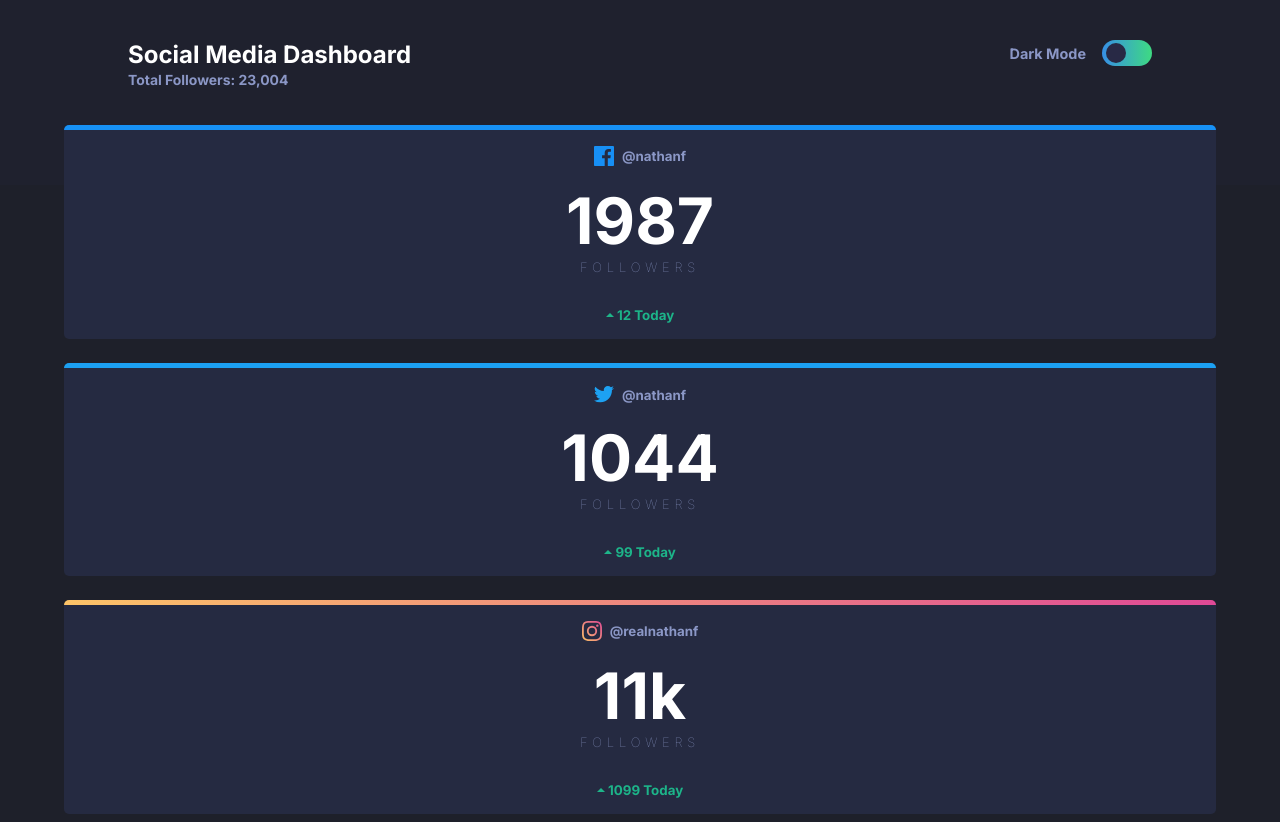
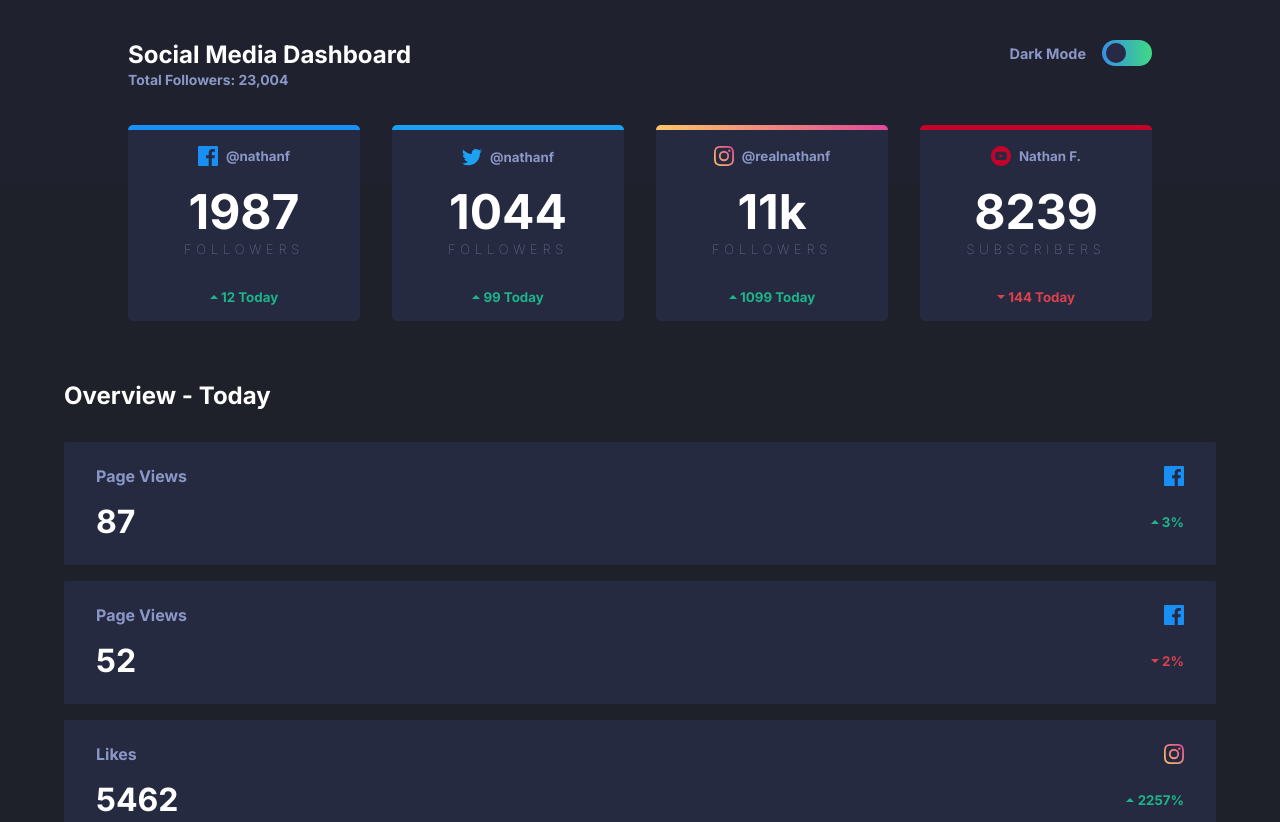
Before and after one commit to andreserudo/social-media-switcher-theme, a plain HTML site: page src/index.html in a window 1280 px wide. Shown: the top 822 px of the page. Drawn offline with Linux system fonts and the light colour scheme.

Commit message:
medias section

```diff
--- a/src/index.html
+++ b/src/index.html
@@ -32,6 +32,7 @@
     </div>
 
     <section>
+      <div class="container-medias">
       <div class="medias">
         <div class="item-media facebook">
           <div class="social">
@@ -82,6 +83,7 @@
           </div>
         </div>
       </div>
+    </div>
       <div class="overview">
         <div class="title-overview">
           <h2>Overview - Today</h2>
@@ -193,6 +195,7 @@
           </div>
         </div>
       </div>
+
     </section>
     <div class="attribution">
       <span>Challenge by <a href="https://www.frontendmentor.io?ref=challenge" target="_blank">Frontend Mentor</a>.</span>
--- a/src/styles/_desktopLayout.scss
+++ b/src/styles/_desktopLayout.scss
@@ -29,7 +29,32 @@
       }
 
       section {
+        .container-medias{
+          width: 100%;
+          display: flex;
+          justify-content: center;
+          .medias {
+            width: 80%;
+            flex-direction: row;
+            align-items: center;
+            justify-content: center;
+            .item-media {
+              margin-bottom: unset;
 
+              .media-title {
+                font-size: 3rem;
+              }
+
+            }
+            .item-media:first-of-type,
+            .item-media + .item-media {
+              margin-right: 2rem;
+            }
+            .item-media:last-of-type {
+              margin-right: unset;
+            }
+          }
+        }
       }
 
     }
```
Also changed, not shown: src/styles/style.css, 1 other file.
